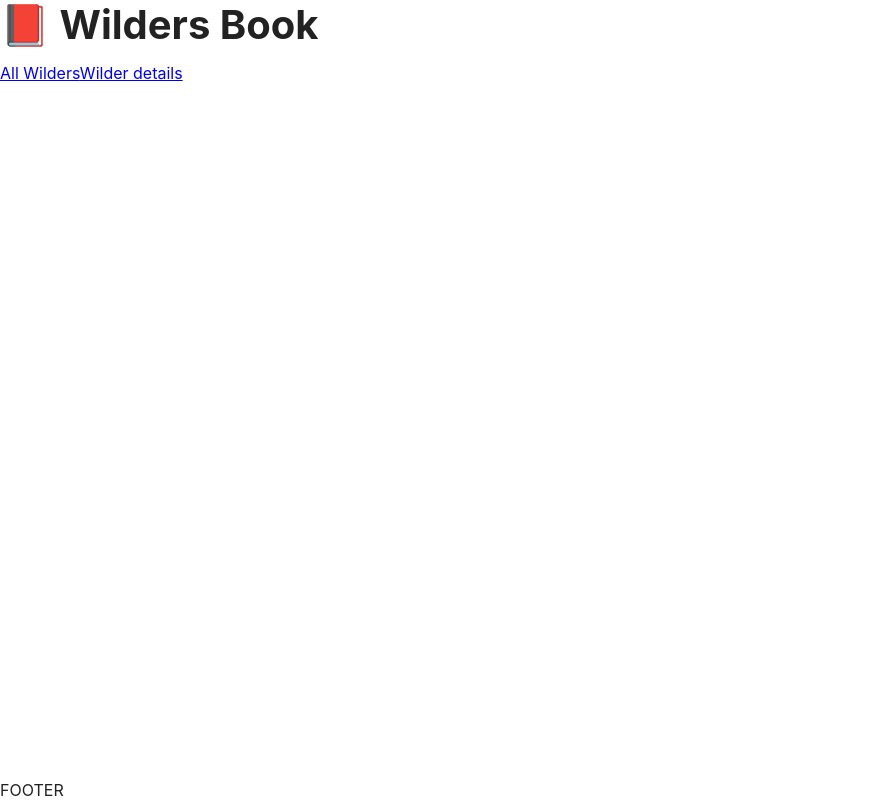
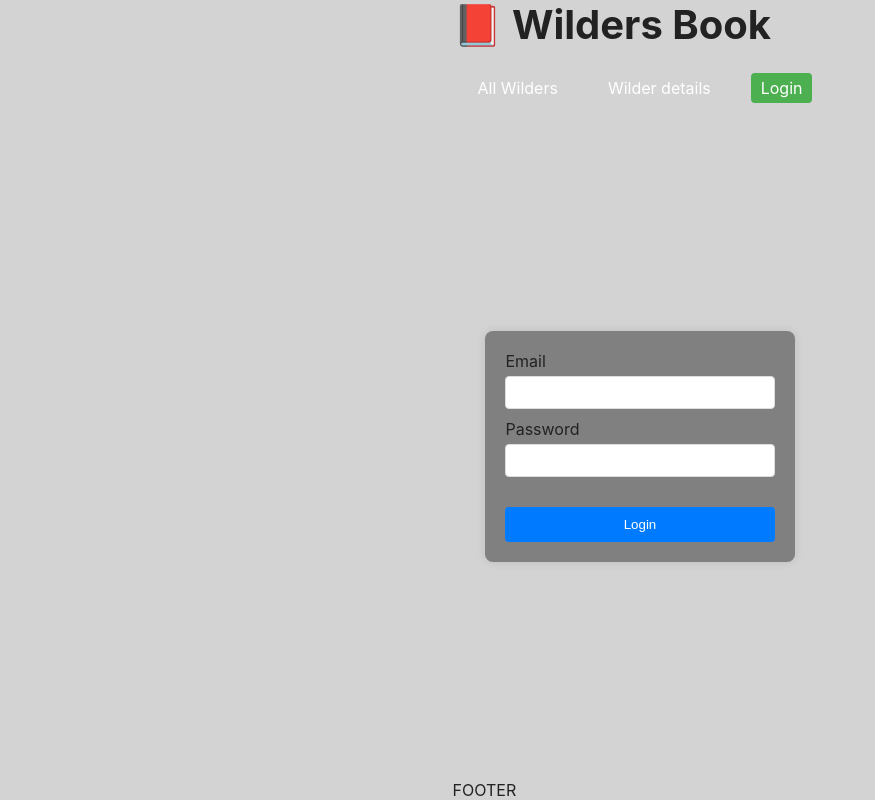
Before and after one commit to akiroussama/fromZer0ToHer0, a React (Vite) app in the folder client/: page /login in a window 1280 px wide. Shown: the whole page, without its empty margins (0-875 px from the left). Built offline with nearby package versions, Linux system fonts and the light colour scheme.

Commit message:
add login page to frontend

```diff
--- a/client/package.json
+++ b/client/package.json
@@ -26,6 +26,6 @@
     "eslint-plugin-react-hooks": "^4.6.0",
     "eslint-plugin-react-refresh": "^0.4.4",
     "typescript": "^5.2.2",
-    "vite": "^5.0.0"
+    "vite": "^5.0.0",
   }
 }
--- a/client/src/App.css
+++ b/client/src/App.css
@@ -36,3 +36,11 @@
     transform: rotate(360deg);
   }
 }
+
+main {
+  flex: 1;
+  display: flex;
+  flex-direction: column;
+  align-items: center;
+  justify-content: center;
+}
--- a/client/src/App.tsx
+++ b/client/src/App.tsx
@@ -3,14 +3,18 @@ import Home from './screens/Home';
 import { Routes, Route } from 'react-router-dom';
 import WilderDetails from './screens/WilderDetails';
 import Header from './components/Header';
+import Login from './screens/Login';
+import NotFound from './screens/NotFound';
 function App() {
   return (
     <>
       <Header />
       <main className='container pb-8 bg-cream'>
         <Routes>
+          <Route path='/login' element={<Login />} />
           <Route path='/' element={<Home />} />
           <Route path='/wilders/:id' element={<WilderDetails />} />
+          <Route path='*' element={<NotFound />} />
         </Routes>
       </main>
       <div> FOOTER </div>
--- /dev/null
+++ b/client/src/components/Header.css
@@ -0,0 +1,36 @@
+/* Header.css */
+header {
+  background-color: #282c34;
+  color: white;
+  padding: 10px 20px;
+  text-align: center;
+  box-shadow: 0 2px 4px rgba(0, 0, 0, 0.1);
+}
+
+header h1 {
+  margin: 0;
+  font-size: 2rem;
+}
+
+nav {
+  display: flex;
+  justify-content: center;
+  padding: 10px 0;
+}
+
+nav a {
+  text-decoration: none;
+  color: white;
+  margin: 0 15px;
+  padding: 5px 10px;
+  border-radius: 4px;
+  transition: background-color 0.3s;
+}
+
+nav a:hover {
+  background-color: rgba(255, 255, 255, 0.1);
+}
+
+nav .active {
+  background-color: #4caf50;
+}
--- a/client/src/components/Header.tsx
+++ b/client/src/components/Header.tsx
@@ -1,6 +1,6 @@
 import { NavLink } from 'react-router-dom';
 import React from 'react';
-
+import './Header.css';
 export default function Header() {
   return (
     <>
@@ -8,6 +8,7 @@ export default function Header() {
       <nav>
         <NavLink to={'/'}>All Wilders</NavLink>
         <NavLink to={'/wilders/:id'}>Wilder details</NavLink>
+        <NavLink to={'/login'}>Login</NavLink>
       </nav>
     </>
   );
--- /dev/null
+++ b/client/src/screens/Login.css
@@ -0,0 +1,48 @@
+body {
+  font-family: Arial, sans-serif;
+  background-color: lightgrey;
+  display: flex;
+  justify-content: center;
+  align-items: center;
+  height: 100vh;
+  margin: 0;
+}
+
+form {
+  background-color: grey;
+  padding: 20px;
+  border-radius: 8px;
+  box-shadow: 0 0 10px rgba(0, 0, 0, 0.1);
+}
+
+/* Label and Input Styling */
+label {
+  display: block;
+  margin-bottom: 10px;
+}
+
+input[type='email'],
+input[type='password'] {
+  width: 100%;
+  padding: 8px;
+  margin-top: 5px;
+  border: 1px solid #ddd;
+  border-radius: 4px;
+  box-sizing: border-box; /* Adds padding inside the box */
+}
+
+/* Button Styling */
+button {
+  background-color: #007bff;
+  color: white;
+  padding: 10px 15px;
+  border: none;
+  border-radius: 4px;
+  cursor: pointer;
+  width: 100%;
+  margin-top: 20px;
+}
+
+button:hover {
+  background-color: #0056b3;
+}
--- /dev/null
+++ b/client/src/screens/Login.tsx
@@ -0,0 +1,32 @@
+import './Login.css';
+import React from 'react';
+import { useState } from 'react';
+export default function Login() {
+   const [email, setEmail] = useState('');
+   const [password, setPassword] = useState('');
+
+
+   const handleSubmit = (event) => {
+        event.preventDefault();
+        console.log("Email:",email)
+        console.log("Password:", password);
+        // appeler l'API pour se connecter
+  }
+  return (
+    <>
+      <form onSubmit={handleSubmit}>
+        <label>
+          Email
+          <input type='email' name='email' onChange={(e)=> setEmail(e.target.value)}/>
+        </label>
+
+        <label>
+          Password
+          <input type='password' name='password' onChange={(e)=> setPassword(e.target.value)}/>
+        </label>
+
+        <button type='submit'>Login</button>
+      </form>
+    </>
+  );
+}
--- /dev/null
+++ b/client/src/screens/NotFound.tsx
@@ -0,0 +1,10 @@
+const NotFound = () => {
+  return (
+    <>
+      <h1> 404 not found</h1>
+      <p>Page does not exist </p>
+    </>
+  );
+};
+
+export default NotFound;
--- a/client/tsconfig.json
+++ b/client/tsconfig.json
@@ -5,7 +5,7 @@
     "lib": ["ES2020", "DOM", "DOM.Iterable"],
     "module": "ESNext",
     "skipLibCheck": true,
-
+    "noImplicitAny": false,
     /* Bundler mode */
     "moduleResolution": "bundler",
     "allowImportingTsExtensions": true,
```
